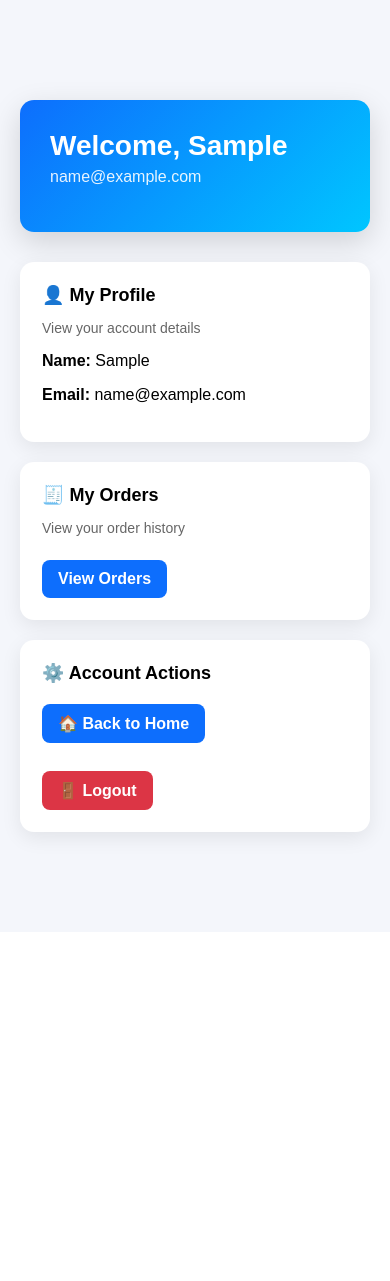
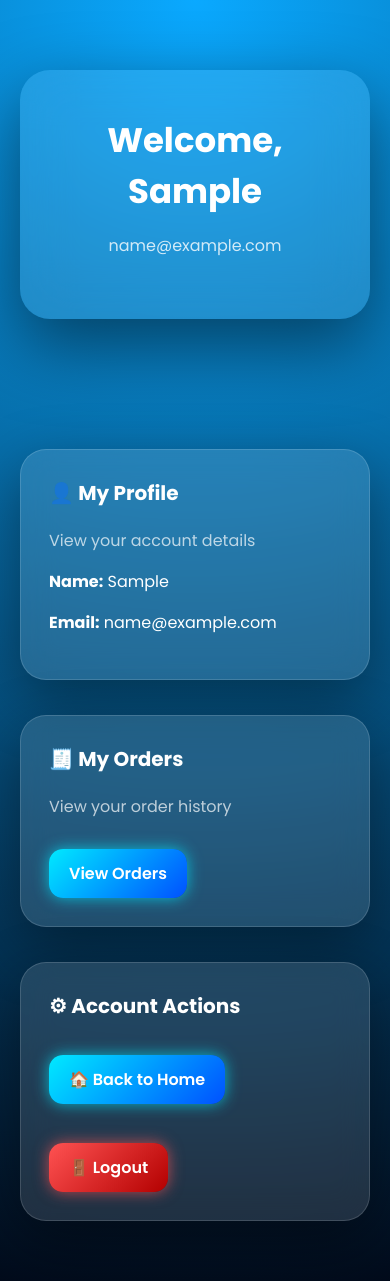
Before and after one commit to idtgroups-eng/rcshop, a Django app: page /account/ in a window 390 px wide. Before the commit the page ends 851 px from the top, so only its background shows below. Run offline with Django 5.2, Linux system fonts and the light colour scheme; the visitor is signed in with stand-in values (Sample User, id 1).

Commit message:
UI upgrade + mobile responsive + account & cart fixes

```diff
--- a/main/views.py
+++ b/main/views.py
@@ -483,45 +483,62 @@ from .models import UserProfile, Order
 
 
 # =========================
-# ✅ CHECKOUT (AUTO-FILL + MOBILE SAVE)
+# ✅ FINAL CHECKOUT (AUTO-FILL + SESSION SAVE + PAYMENT FLOW)
 # =========================
 @login_required(login_url="login")
 def checkout(request):
+
     user = request.user
-
-    # 🔹 Get or create user profile (for mobile)
-    profile, created = UserProfile.objects.get_or_create(user=user)
+    profile, _ = UserProfile.objects.get_or_create(user=user)
 
     if request.method == "POST":
-        # 📱 Save / update mobile number
+        try:
+            items = json.loads(request.POST.get("items", "[]"))
+        except:
+            items = []
+
         mobile = request.POST.get("mobile")
+
+        # Save mobile to profile
         if mobile:
             profile.mobile = mobile
             profile.save()
 
-        # ✅ IMPORTANT:
-        # Yahan aapka existing order-save / payment logic rahega
-        # Example:
-        # return redirect("payment")
+        # Save checkout session
+        request.session["checkout_data"] = {
+            "name": request.POST.get("name", ""),
+            "email": request.POST.get("email", ""),
+            "mobile": mobile or "",
+            "address": request.POST.get("address", ""),
+            "pincode": request.POST.get("pincode", ""),
+            "items": items,
+            "subtotal": str(request.POST.get("subtotal", "0")),
+            "total": str(request.POST.get("total", "0")),
+        }
 
-        return redirect("payment")  # 👉 temporary safe redirect
+        # 🚀 Redirect to payment
+        return redirect("payment")
 
-    # 🔹 Data for auto-fill
-    context = {
+    # Auto-fill user data
+    return render(request, "checkout.html", {
         "user_name": user.first_name,
         "user_email": user.email,
         "user_mobile": profile.mobile or "",
-    }
+    })
 
-    return render(request, "checkout.html", context)
-
-# =========================
 # ✅ MY ACCOUNT
 # =========================
 @login_required(login_url="login")
 def my_account(request):
     return render(request, "account.html")
+from django.contrib.auth import logout
 
+def logout_user(request):
+    logout(request)
+    return redirect("logout_page")
+
+def logout_page(request):
+    return render(request, "logout.html")
 
 # =========================
 # 🧾 MY ORDERS (ORDER HISTORY)
@@ -550,10 +567,3 @@ def save_address(request):
             pincode=request.POST["pincode"]
         )
     return redirect("checkout")
-@login_required
-def admin_orders(request):
-    if not request.user.is_staff:
-        return redirect("home")
-
-    orders = Order.objects.all().order_by("-created_at")
-    return render(request, "admin/orders.html", {"orders": orders})
--- a/myproject/urls.py
+++ b/myproject/urls.py
@@ -52,7 +52,8 @@ urlpatterns = [
         ),
         name="login"
     ),
-    path("logout/", auth_views.LogoutView.as_view(next_page="login"), name="logout"),
+    path("logout/", views.logout_user, name="logout"),
+    path("logout-success/", views.logout_page, name="logout_page"),
     path("account/", views.my_account, name="my_account"),
     path("my-orders/", views.my_orders, name="my_orders"),
     path("order/<int:order_id>/", views.order_detail, name="order_detail"),
--- a/templates/account.html
+++ b/templates/account.html
@@ -5,93 +5,88 @@
 <title>My Account | RCStore</title>
 <meta name="viewport" content="width=device-width, initial-scale=1.0">
 
+<link href="https://fonts.googleapis.com/css2?family=Poppins:wght@400;600;700&display=swap" rel="stylesheet">
+
 <style>
 body{
   margin:0;
-      font-family:Poppins, Arial, sans-serif;
-      background:#f4f6fb;
-    }
-
-    .account-container{
-      max-width:1000px;
-      margin:80px auto;
-      padding:20px;
-    }
-
-    .account-header{
-      background:linear-gradient(135deg,#0d6efd,#00c6ff);
-      color:#fff;
-      padding:30px;
-      border-radius:14px;
-      box-shadow:0 10px 30px rgba(0,0,0,.15);
-    }
-
-    .account-header h2{
-      margin:0;
-      font-size:28px;
-    }
-
-    .account-header p{
-      margin-top:6px;
-      opacity:.9;
-    }
-
-    .account-grid{
-      display:grid;
-      grid-template-columns:repeat(auto-fit,minmax(250px,1fr));
-      gap:20px;
-      margin-top:30px;
-    }
-
-    .card{
-      background:#fff;
-      padding:22px;
-      border-radius:14px;
-      box-shadow:0 6px 20px rgba(0,0,0,.08);
-    }
-
-    .card h3{
-      margin-top:0;
-      font-size:18px;
-      margin-bottom:10px;
-    }
-
-    .btn{
-      display:inline-block;
-      margin-top:10px;
-      padding:10px 16px;
-      border-radius:8px;
-      text-decoration:none;
-      font-weight:600;
-      background:#0d6efd;
+  font-family:Poppins,sans-serif;
+  background:radial-gradient(circle at top,#0aa9ff,#020b1b);
+  min-height:100vh;
   color:#fff;
 }
 
-    .btn.logout{
-      background:#dc3545;
+/* HERO */
+.account-hero{
+  padding:70px 20px;
+  text-align:center;
+}
+.glass{
+  max-width:1000px;
+  margin:auto;
+  background:rgba(255,255,255,.1);
+  backdrop-filter:blur(25px);
+  border-radius:30px;
+  padding:45px;
+  box-shadow:0 25px 70px rgba(0,0,0,.5);
+}
+.glass h1{margin:0;font-size:34px;}
+.glass p{opacity:.8}
+
+/* GRID */
+.account-grid{
+  max-width:1100px;
+  margin:60px auto;
+  display:grid;
+  grid-template-columns:repeat(auto-fit,minmax(280px,1fr));
+  gap:35px;
+  padding:0 20px;
 }
 
-    .muted{
-      color:#666;
-      font-size:14px;
+/* CARD */
+.card{
+  background:rgba(255,255,255,.12);
+  border:1px solid rgba(255,255,255,.15);
+  border-radius:26px;
+  padding:28px;
+  backdrop-filter:blur(16px);
+  box-shadow:0 20px 60px rgba(0,0,0,.4);
+  transition:.4s;
+}
+.card:hover{transform:translateY(-10px);box-shadow:0 30px 90px rgba(0,234,255,.4);}
+.card h3{margin-top:0;font-size:20px}
+.muted{opacity:.7}
+
+/* BUTTONS */
+.btn{
+  display:inline-block;
+  margin-top:14px;
+  padding:12px 20px;
+  border-radius:14px;
+  text-decoration:none;
+  color:#fff;
+  font-weight:600;
+  background:linear-gradient(135deg,#00eaff,#0051ff);
+  box-shadow:0 0 15px rgba(0,234,255,.7);
+}
+.btn.logout{
+  background:linear-gradient(135deg,#ff5252,#b30000);
+  box-shadow:0 0 15px rgba(255,82,82,.7);
 }
 </style>
 </head>
 
 <body>
 
-<div class="account-container">
-
-  <!-- HEADER -->
-  <div class="account-header">
-    <h2>Welcome, {{ request.user.first_name|default:request.user.username }}</h2>
+<section class="account-hero">
+  <div class="glass">
+    <h1>Welcome, {{ request.user.first_name|default:request.user.username }}</h1>
     <p>{{ request.user.email }}</p>
   </div>
+</section>
 
-  <!-- DASHBOARD -->
-  <div class="account-grid">
+<section class="account-grid">
 
-    <!-- PROFILE -->
 <div class="card">
   <h3>👤 My Profile</h3>
   <p class="muted">View your account details</p>
@@ -99,24 +94,19 @@
   <p><b>Email:</b> {{ request.user.email }}</p>
 </div>
 
-    <!-- ORDERS -->
 <div class="card">
   <h3>🧾 My Orders</h3>
   <p class="muted">View your order history</p>
   <a href="{% url 'my_orders' %}" class="btn">View Orders</a>
 </div>
 
-
-    <!-- ACTIONS -->
 <div class="card">
-      <h3>⚙️ Account Actions</h3>
+  <h3>⚙ Account Actions</h3>
   <a href="/" class="btn">🏠 Back to Home</a><br><br>
   <a href="{% url 'logout' %}" class="btn logout">🚪 Logout</a>
 </div>
 
-  </div>
-
-</div>
+</section>
 
 </body>
 </html>
--- a/templates/base.html
+++ b/templates/base.html
@@ -32,5 +32,6 @@
 
     {% block extra_js %}{% endblock %}
 
+
 </body>
 </html>
--- a/templates/checkout.html
+++ b/templates/checkout.html
@@ -135,7 +135,8 @@
 <!-- RIGHT: SHIPPING FORM -->
 <div class="card">
     <h2 class="card-title">Shipping Details</h2>
-<form id="checkoutForm" method="POST" action="{% url 'payment' %}">
+<form id="checkoutForm" method="POST" action="{% url 'checkout' %}">
+
     {% csrf_token %}
 
     <label>Full Name</label>
```
Also changed, not shown: static/css/auth.css (added, +37 -0 lines), static/css/cart.css (+59 -0 lines), static/css/index.css (+43 -0 lines), static/js/checkout.js (+7 -5 lines), static/js/index.js (+14 -0 lines), templates/index.html (+7 -3 lines), templates/logout.html (added, +24 -0 lines), templates/products.html (+27 -10 lines). Lines whose indentation alone changed are shown as unchanged.
